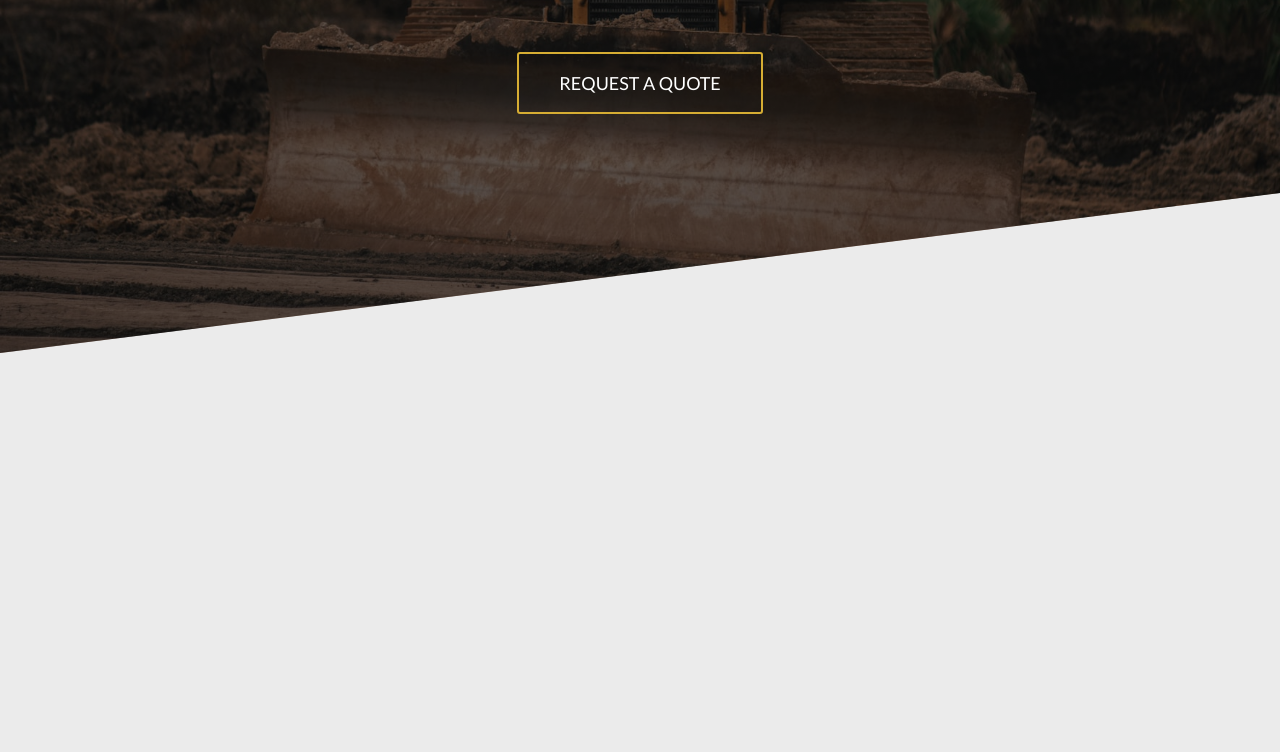
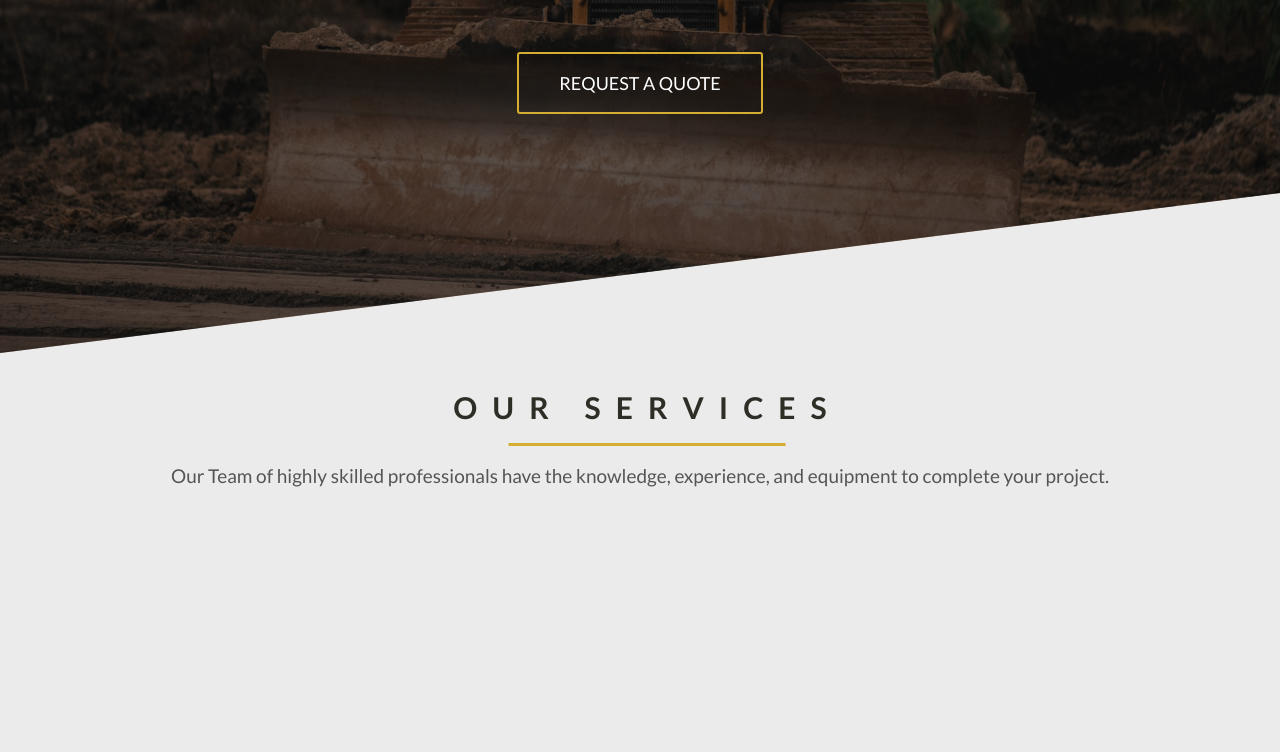
Before and after one commit to criquimj/criqui-construction, a website: page index.html in a window 1280 px wide. Shown: the part 407-1159 px from the top of the page. Drawn offline with nearby package versions, Linux system fonts and the light colour scheme.

Commit message:
initial services section commit

```diff
--- a/index.html
+++ b/index.html
@@ -34,7 +34,7 @@
         </div>
         <ul class="nav__list">
           <li class="nav__item">
-            <a href="#" class="nav__link--main">Services</a>
+            <a href="#section-services" class="nav__link--main">Services</a>
           </li>
           <li class="nav__item">
             <a href="#" class="nav__link--main">Contact us</a>
@@ -65,7 +65,27 @@
       </header>
 
       <main class="main">
-        <section class="section-services">Services</section>
+        <section id="section-services" class="section-services">
+          <div class="services flex-container">
+            <div class="services__heading-box">
+              <h2 class="heading-secondary heading-secondary--services">
+                our services
+              </h2>
+              <p class="services__description">
+                Our Team of highly skilled professionals have the knowledge,
+                experience, and equipment to complete your project.
+              </p>
+            </div>
+
+            <div class="services__detail-box">
+              <div class="services__selector"></div>
+              <div class="services__display">
+                <h3 class="heading-tertiary"></h3>
+                <p class="services__text-detail"></p>
+              </div>
+            </div>
+          </div>
+        </section>
         <section class="section-about">About</section>
         <section class="section-contact">Contact</section>
       </main>
--- a/sass/base/_typography.scss
+++ b/sass/base/_typography.scss
@@ -31,8 +31,8 @@
     display: block;
     font-size: 6rem;
     font-weight: 400;
-    letter-spacing: 2rem;
-    margin-left: 2rem;
+    letter-spacing: 1.6rem;
+    margin-left: 1.6rem;
     /* animation shorthand */
     // animation: appearMoveInLeft 1s ease-out;
 
@@ -53,3 +53,25 @@
     /* animation-delay: 3s; */
   }
 }
+
+.heading-secondary {
+  position: relative;
+  color: $color-dark;
+  text-transform: uppercase;
+  font-size: 3rem;
+  letter-spacing: 1.5rem;
+  margin-left: 1.5rem;
+  margin-bottom: 3rem;
+  text-align: center;
+
+  &::after {
+    position: absolute;
+    top: 6rem;
+    left: 50%;
+    transform: translateX(-50%);
+    content: "";
+    background-color: $color-primary;
+    height: 3px;
+    width: 30%;
+  }
+}
--- a/sass/base/_utilities.scss
+++ b/sass/base/_utilities.scss
@@ -4,3 +4,8 @@
   align-items: center;
   height: 100%;
 }
+
+.flex-container {
+  display: flex;
+  justify-content: center;
+}
--- a/sass/pages/_section-services.scss
+++ b/sass/pages/_section-services.scss
@@ -1,5 +1,13 @@
 .section-services {
   height: 200rem;
   background-color: $color-grey-light-1;
+  padding-top: 24rem;
   margin-top: -30rem;
 }
+
+.services {
+  &__description {
+    font-size: 1.9rem;
+    text-align: center;
+  }
+}
```
Also changed, not shown: css/style.css.
